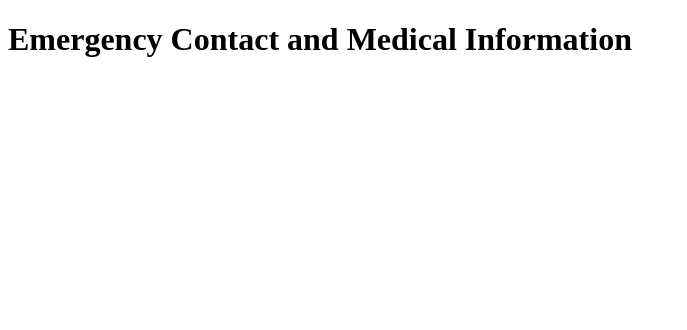
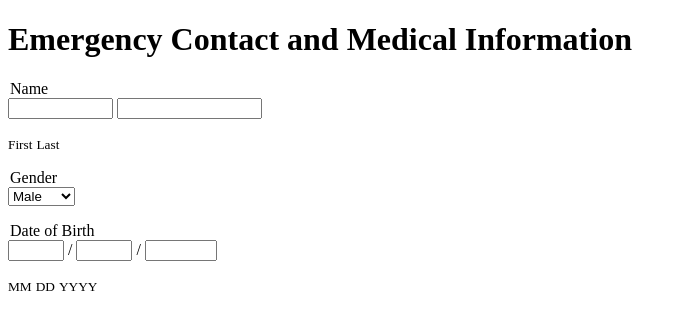
Before and after one commit to EmmanuelTs/design-components, a plain HTML site: page medical-information.html in a window 1280 px wide. Shown: the whole page, without its empty margins (0-687 px from the left). Drawn offline with Linux system fonts and the light colour scheme.

Commit message:
progress html

```diff
--- a/medical-information.html
+++ b/medical-information.html
@@ -10,8 +10,35 @@
 </head>
 <body>
 <form>
+
     <h1>Emergency Contact and Medical Information</h1>
-
-
+    <div> <p> <legend> Name </legend>
+        <input id="firstname-patient" name="firstname-patient" type="text" size="10">
+        <input id="lastname-patient" name="lastname-patient" type="text" size="15"></p><p class="f1-2">
+        <small>First</small>
+        <small class="last">Last</small>
+        <p>
+            <legend>Gender</legend>
+            <select name="gender" id="gender">
+                <option value="male">Male</option>
+                <option value="female">Female</option>
+                <option value="other">Other</option>
+            </select>
+        </p>
+        <p>
+            <legend>Date of Birth</legend>
+            <input type="number" name="month" min="1" max="12" size="2">
+            /
+            <input type="number" name="date" min="1" max="31" size="2">
+            /
+            <input type="number" name="year" min="1900" max="9999" size="4">
+        </p>
+        <p >
+            <small>MM</small>
+            <small class="day">DD</small>
+            <small class="year">YYYY</small>
+        </p>
+    </div>
+</form>
  </body>
 </html>
```
